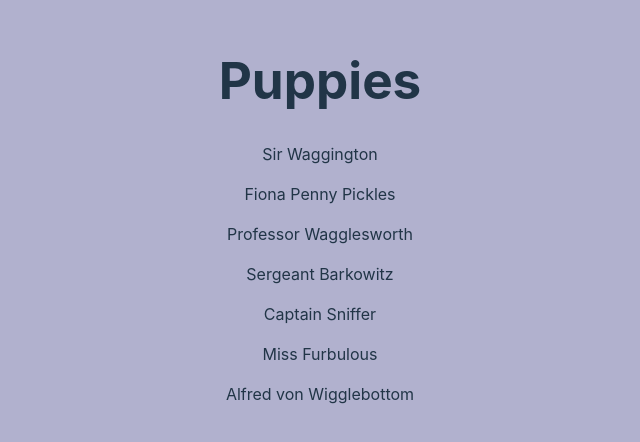
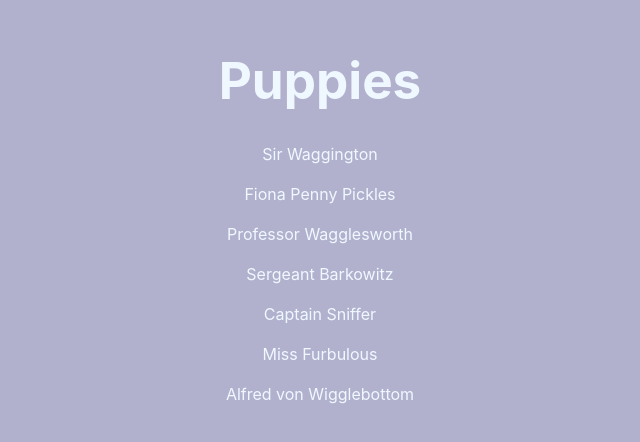
Before and after one commit to marveltaylor/PuppyPals, a React (Vite) app: page / in a window 1280 px wide. Shown: the part 180-622 px from the top of the page, without its empty margins (320-960 px from the left). Built offline with nearby package versions, Linux system fonts and the light colour scheme.

Commit message:
updated text color

```diff
--- a/src/Puppy.css
+++ b/src/Puppy.css
@@ -1,3 +1,4 @@
 *{
     background-color: rgb(177, 177, 206);
+    color: aliceblue;
 }
```
